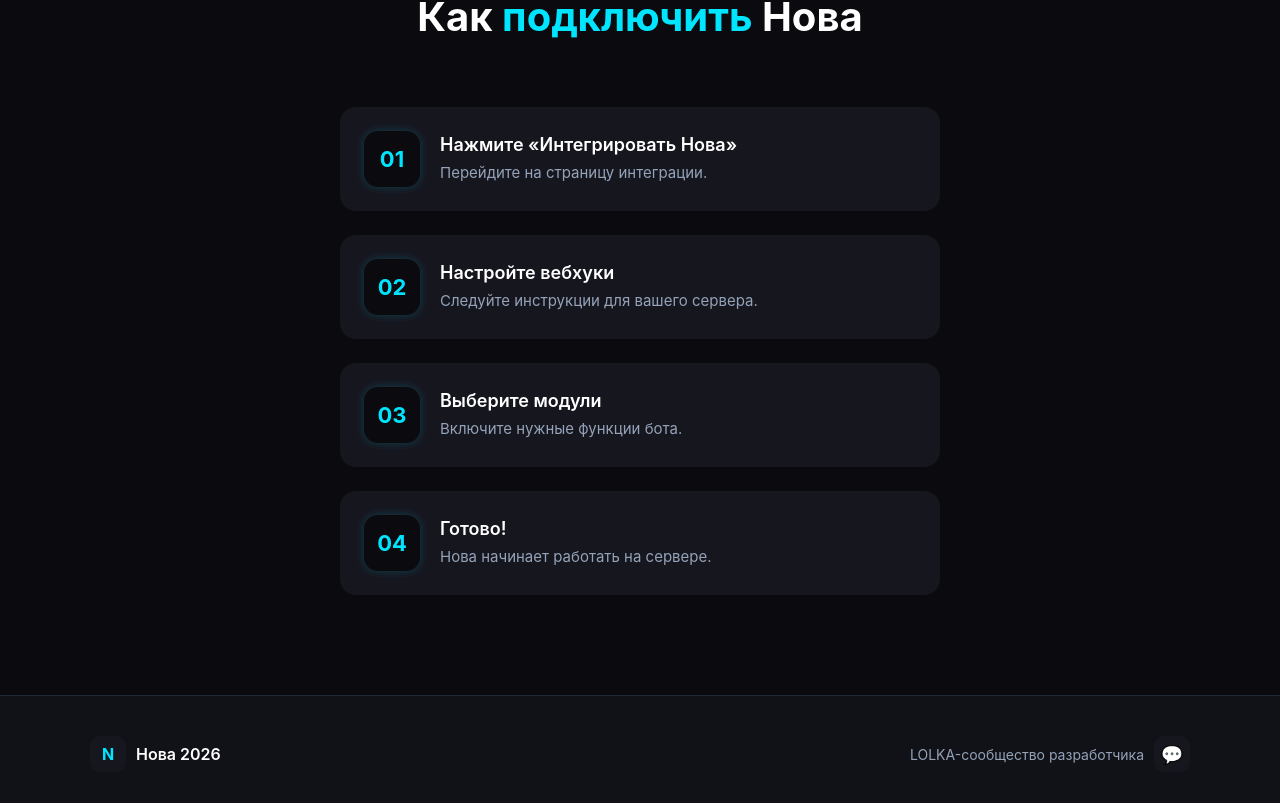
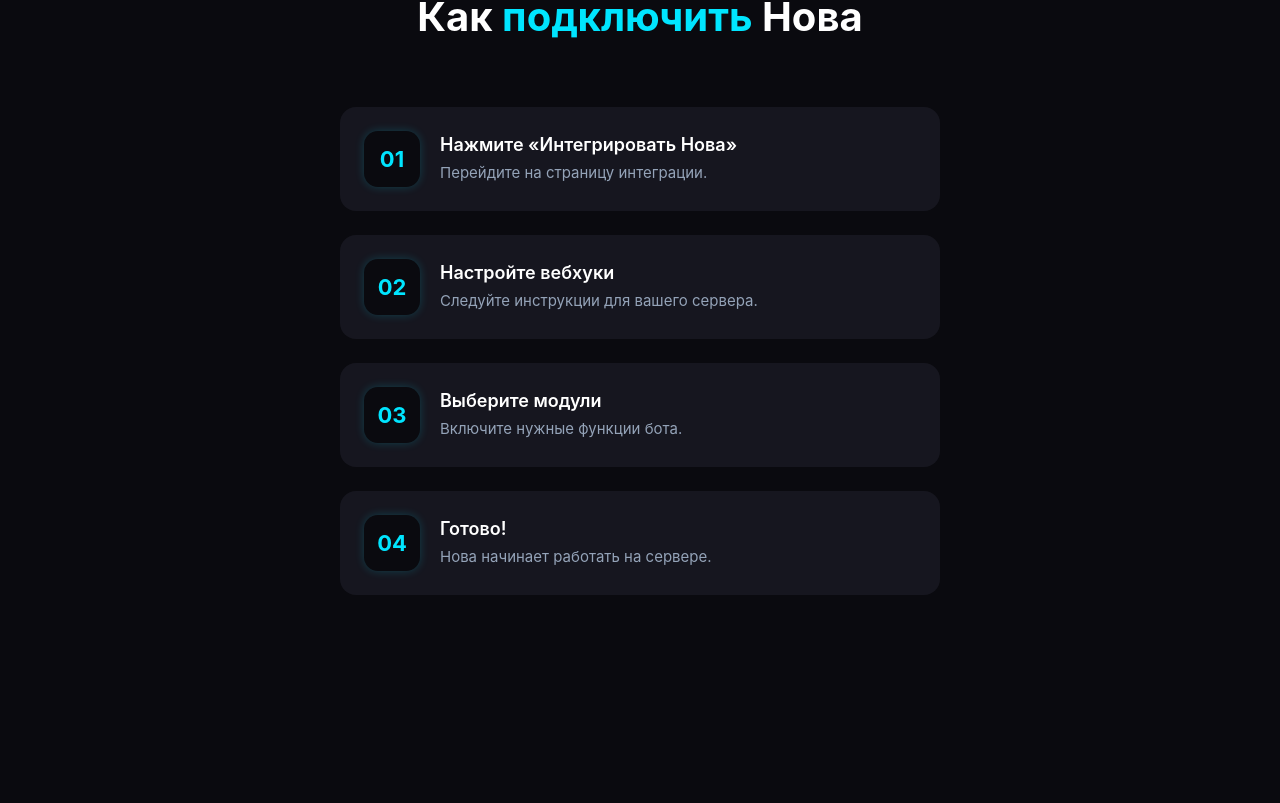
Before and after one commit to R4YDMOND/nova-bot, a Next.js app in the folder frontend/: page / in a window 1280 px wide. Shown: the part 1683-2486 px from the top of the page. After the commit the page ends 2378 px from the top, so only its background shows below. Built offline with nearby package versions, Linux system fonts and the light colour scheme; no server answers.

Commit message:
Update page.tsx

```diff
--- a/frontend/src/app/page.tsx
+++ b/frontend/src/app/page.tsx
@@ -56,6 +56,7 @@ export default function Home() {
             onMouseEnter={(e) => e.currentTarget.style.color = '#FFFFFF'}
             onMouseLeave={(e) => e.currentTarget.style.color = '#94A3B8'}
           >Документация</a>
+          <span style={{ fontSize: '13px', color: '#64748B' }}>LOLKA-сообщество</span>
           <a href="/login" style={{
             padding: '8px 20px', background: '#00E5FF', color: '#000000',
             borderRadius: '10px', fontWeight: '600', fontSize: '14px',
@@ -187,23 +188,6 @@ export default function Home() {
         </div>
       </section>
 
-      {/* ===== FOOTER ===== */}
-      <footer style={{ padding: '40px 20px', borderTop: '1px solid #1F2937', background: '#111118' }}>
-        <div style={{ maxWidth: '1100px', margin: '0 auto', display: 'flex', flexWrap: 'wrap', justifyContent: 'space-between', alignItems: 'center', gap: '20px' }}>
-          <div style={{ display: 'flex', alignItems: 'center', gap: '10px' }}>
-            <div style={{ width: '36px', height: '36px', background: '#16161F', borderRadius: '10px', display: 'flex', alignItems: 'center', justifyContent: 'center', fontWeight: 'bold', color: '#00E5FF' }}>N</div>
-            <span style={{ fontWeight: '600', color: '#FFFFFF' }}>Нова 2026</span>
-          </div>
-
-          <div style={{ display: 'flex', alignItems: 'center', gap: '10px' }}>
-            <span style={{ fontSize: '14px', color: '#94A3B8' }}>LOLKA-сообщество разработчика</span>
-            <div style={{ width: '36px', height: '36px', background: '#16161F', borderRadius: '10px', display: 'flex', alignItems: 'center', justifyContent: 'center', cursor: 'pointer' }}>
-              <span style={{ fontSize: '18px' }}>💬</span>
-            </div>
-          </div>
-        </div>
-      </footer>
-
     </main>
   )
 }
```
